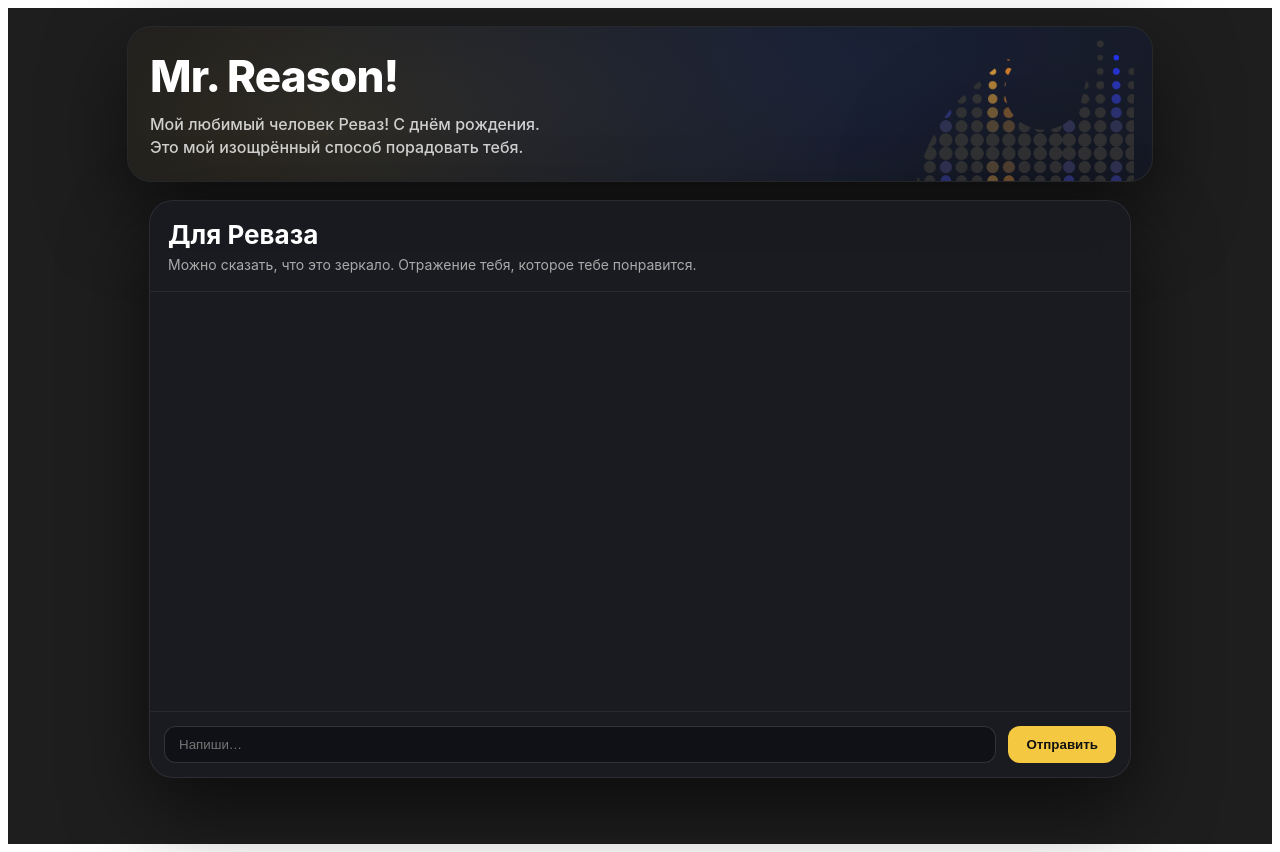
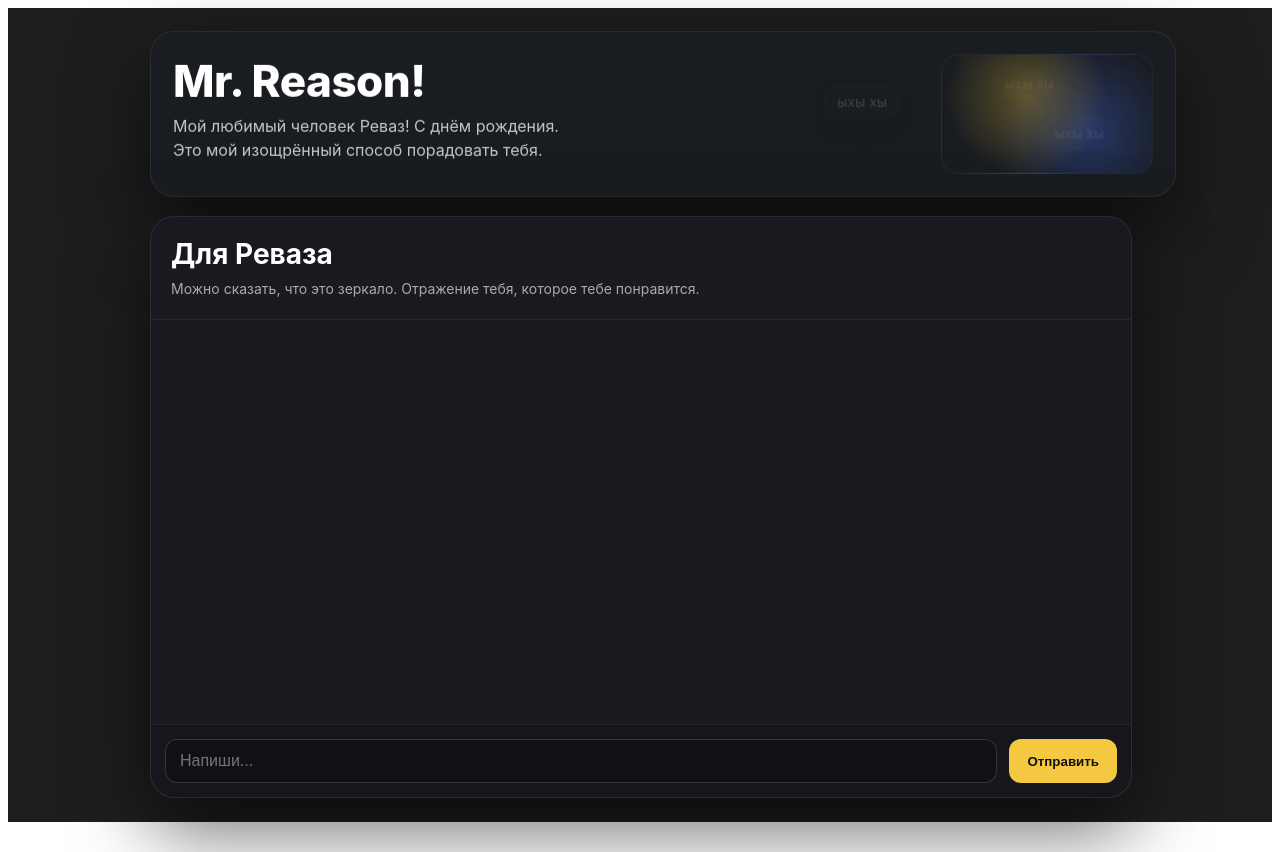
Before and after one commit to vic1995tory-ux/mr-reason, a Next.js app: page / in a window 1280 px wide. After the commit the page ends 830 px from the top, so only its background shows below. Built offline with nearby package versions, Linux system fonts and the light colour scheme.

Commit message:
Update index.js Layout

```diff
--- a/pages/index.js
+++ b/pages/index.js
@@ -5,93 +5,73 @@ export default function Home() {
   const [input, setInput] = useState("");
   const [loading, setLoading] = useState(false);
 
-  // интро-каскад
+  const typingSound = useRef(null);
+  const bottomRef = useRef(null);
+
+  // ====== HERO ANIMATION STATE ======
   const [showH1, setShowH1] = useState(false);
   const [showH2, setShowH2] = useState(false);
+  const [showH3, setShowH3] = useState(false);
 
-  // гирлянда "ыхы хы"
-  const [sparkles, setSparkles] = useState([]);
-  const sparkleTimerRef = useRef(null);
+  const [showGiggles, setShowGiggles] = useState(false);
+  const [giggles, setGiggles] = useState([]); // {id, top, left, delay, duration}
 
-  // звук печати
-  const typingSound = useRef(null);
+  // 3 отдельные "шейпы" — фиксируем их "рандомность" один раз на загрузке
+  const initialGiggles = useMemo(() => {
+    const pick = () => {
+      // область — правый верх hero-карты, чтобы выглядело как на твоём скрине
+      // top/left в процентах относительно hero-карты
+      const top = 18 + Math.random() * 55;   // 18%..73%
+      const left = 58 + Math.random() * 33;  // 58%..91%
+      const delay = Math.random() * 0.6;     // небольшая рассинхронизация
+      const duration = 0.6 + Math.random() * 0.8; // скорость мигания
+      return { top, left, delay, duration };
+    };
 
-  // автоскролл к последнему сообщению
-  const bottomRef = useRef(null);
+    return [
+      { id: "g1", text: "ыхы хы", ...pick() },
+      { id: "g2", text: "ыхы хы", ...pick() },
+      { id: "g3", text: "ыхы хы", ...pick() },
+    ];
+  }, []);
+
+  // Появление строк + запуск "гирлянды" после 2й строки
+  useEffect(() => {
+    const t1 = setTimeout(() => setShowH1(true), 150);            // старт
+    const t2 = setTimeout(() => setShowH2(true), 150 + 1200 + 200); // 0.2s пауза после 1й
+    const t3 = setTimeout(() => setShowH3(true), 150 + 1200 + 200 + 900 + 200); // 0.2s пауза после 2й
+
+    // "ыхы хы" должны появиться ПОСЛЕ второй строки
+    const tgStart = setTimeout(() => {
+      setGiggles(initialGiggles);
+      setShowGiggles(true);
+
+      // длительность ~4 секунды после старта первой "ыхы хы"
+      setTimeout(() => setShowGiggles(false), 4000);
+    }, 150 + 1200 + 200 + 250); // чуть после появления 2й строки
+
+    return () => {
+      clearTimeout(t1);
+      clearTimeout(t2);
+      clearTimeout(t3);
+      clearTimeout(tgStart);
+    };
+  }, [initialGiggles]);
+
+  // ====== CHAT AUTOSCROLL ======
   useEffect(() => {
     requestAnimationFrame(() => {
       bottomRef.current?.scrollIntoView({ behavior: "smooth", block: "end" });
     });
   }, [messages, loading]);
 
-  // запускаем интро
-  useEffect(() => {
-    const t1 = setTimeout(() => setShowH1(true), 200);
-    const t2 = setTimeout(() => setShowH2(true), 900); // H2 появляется позже
-
-    return () => {
-      clearTimeout(t1);
-      clearTimeout(t2);
-    };
-  }, []);
-
-  // гирлянда работает только пока НЕ показали H2
-  useEffect(() => {
-    // стартуем только когда H1 уже есть, а H2 ещё нет
-    if (!showH1 || showH2) return;
-
-    // каждые N мс создаём "пачку" из 3 огоньков
-    sparkleTimerRef.current = setInterval(() => {
-      const now = Date.now();
-
-      const newOnes = Array.from({ length: 3 }).map((_, idx) => {
-        // рандомные позиции внутри hero (в процентах)
-        const x = 10 + Math.random() * 80; // 10..90%
-        const y = 25 + Math.random() * 55; // 25..80%
-        // рандомная длительность "жизни"
-        const life = 900 + Math.random() * 900; // 0.9..1.8s
-        // рандомная задержка мигания
-        const delay = Math.random() * 0.6;
-
-        return {
-          id: `${now}-${idx}-${Math.random().toString(16).slice(2)}`,
-          x,
-          y,
-          life,
-          delay,
-        };
-      });
-
-      setSparkles((prev) => [...prev, ...newOnes]);
-
-      // убираем устаревшие (чтобы не копились)
-      setTimeout(() => {
-        setSparkles((prev) => prev.filter((s) => now - parseInt(s.id.split("-")[0], 10) < 2500));
-      }, 2600);
-    }, 650);
-
-    return () => {
-      clearInterval(sparkleTimerRef.current);
-      sparkleTimerRef.current = null;
-    };
-  }, [showH1, showH2]);
-
-  // когда появляется H2 — мгновенно “гасим гирлянду”
-  useEffect(() => {
-    if (!showH2) return;
-    clearInterval(sparkleTimerRef.current);
-    sparkleTimerRef.current = null;
-    setSparkles([]); // убрать “ыхы хы”
-  }, [showH2]);
-
   async function startTypingSound() {
     const a = typingSound.current;
     if (!a) return;
     try {
-      // IMPORTANT: на многих устройствах звук станет слышен ТОЛЬКО после явного клика/Enter
-      a.volume = 0.9; // сделала громче
+      a.volume = 0.8; // было тихо — делаем громче
       a.currentTime = 0;
-      await a.play();
+      await a.play(); // может быть заблокировано браузером — это ок
     } catch (_) {}
   }
 
@@ -135,7 +115,7 @@ export default function Home() {
   return (
     <div style={styles.page}>
       <style jsx global>{`
-        /* скрываем скроллбар, но скролл остаётся */
+        /* Скрываем скроллбар (скролл работает) */
         .chatScroll {
           scrollbar-width: none;
           -ms-overflow-style: none;
@@ -145,49 +125,45 @@ export default function Home() {
           height: 0;
         }
 
-        @keyframes fadeUp {
-          from { opacity: 0; transform: translateY(10px); }
-          to   { opacity: 1; transform: translateY(0); }
+        /* Плавнее и подольше появление */
+        @keyframes softIn {
+          from { opacity: 0; transform: translateY(10px); filter: blur(4px); }
+          to   { opacity: 1; transform: translateY(0);   filter: blur(0); }
         }
 
-        @keyframes blinkSoft {
-          0% { opacity: .15; transform: translateY(0); }
-          25% { opacity: 1; }
-          50% { opacity: .35; transform: translateY(-1px); }
-          75% { opacity: 1; }
-          100% { opacity: .15; transform: translateY(0); }
+        /* Лёгкое "дыхание" карточек */
+        @keyframes float {
+          0% { transform: translateY(0px); }
+          50% { transform: translateY(-3px); }
+          100% { transform: translateY(0px); }
         }
 
-        .sparkle {
-          position: absolute;
-          font-weight: 700;
-          letter-spacing: 0.3px;
-          opacity: 0;
-          animation:
-            fadeUp .35s ease forwards,
-            blinkSoft 1.25s ease-in-out infinite;
-          pointer-events: none;
-          user-select: none;
-          text-shadow: 0 8px 30px rgba(0,0,0,.55);
+        /* Точки typing */
+        .dot { animation: blink 1.2s infinite both; }
+        .dot:nth-child(2) { animation-delay: 0.2s; }
+        .dot:nth-child(3) { animation-delay: 0.4s; }
+        @keyframes blink {
+          0% { opacity: 0.2; }
+          20% { opacity: 1; }
+          100% { opacity: 0.2; }
         }
 
-        .h1In {
-          animation: fadeUp .55s ease forwards;
-        }
-        .h2In {
-          animation: fadeUp .55s ease forwards;
+        /* "Гирлянда" — мерцание */
+        @keyframes garland {
+          0% { opacity: 0.1; transform: translateY(0px) scale(0.98); }
+          15% { opacity: 1; }
+          50% { opacity: 0.2; transform: translateY(-2px) scale(1); }
+          100% { opacity: 0.1; transform: translateY(0px) scale(0.98); }
         }
 
-        /* на мобилке делаем всё компактнее */
+        /* Адаптив: ширина и высоты, чтобы инпут был удобный */
         @media (max-width: 520px) {
-          .heroWrap { padding: 18px !important; border-radius: 18px !important; }
-          .heroTitle { font-size: 30px !important; }
-          .heroSub { font-size: 14px !important; }
-          .cardWrap { height: 78vh !important; border-radius: 18px !important; }
+          .wrap {
+            padding: 14px !important;
+          }
         }
       `}</style>
 
-      {/* звук (важно: браузер может блокировать автозвук, но после первого Enter/клика обычно ок) */}
       <audio
         ref={typingSound}
         src="https://cdn.pixabay.com/audio/2022/03/15/audio_6b1b6e3b0f.mp3"
@@ -195,57 +171,65 @@ export default function Home() {
         playsInline
       />
 
-      {/* HERO / Обложка */}
-      <div style={styles.hero} className="heroWrap">
-        {/* фон можно заменить, если захочешь */}
-        <div style={styles.heroBg} />
-
-        {/* логотип */}
-        <img src="/logo.png" alt="logo" style={styles.logo} />
-
-        {/* H1 */}
-        <h1
-          className={showH1 ? "h1In heroTitle" : "heroTitle"}
-          style={{ ...styles.h1, opacity: showH1 ? 1 : 0 }}
+      <div className="wrap" style={styles.wrap}>
+        {/* HERO */}
+        <div style={styles.hero}>
+          <div style={styles.heroLeft}>
+            <div
+              style={{
+                ...styles.heroH1,
+                ...(showH1 ? styles.show : styles.hide),
+              }}
             >
               Mr. Reason!
-        </h1>
+            </div>
 
-        {/* H2 */}
-        <h2
-          className={showH2 ? "h2In heroSub" : "heroSub"}
-          style={{ ...styles.h2, opacity: showH2 ? 1 : 0 }}
+            <div
+              style={{
+                ...styles.heroH2,
+                ...(showH2 ? styles.show : styles.hide),
+              }}
             >
               Мой любимый человек Реваз! С днём рождения.
-          <br />
-          Это мой изощрённый способ порадовать тебя.
-        </h2>
+            </div>
 
-        {/* гирлянда */}
-        {!showH2 &&
-          sparkles.map((s) => (
             <div
-              key={s.id}
-              className="sparkle"
               style={{
-                left: `${s.x}%`,
-                top: `${s.y}%`,
-                color: s.x > 55 ? "#2D63FF" : "#F5C842", // синий/жёлтый как в лого
-                animationDelay: `${s.delay}s`,
+                ...styles.heroH3,
+                ...(showH3 ? styles.show : styles.hide),
               }}
             >
-              ыхы хы
+              Это мой изощрённый способ порадовать тебя.
+            </div>
+          </div>
+
+          {/* Гирлянда "ыхы хы" — 3 отдельных шейпа */}
+          {showGiggles &&
+            giggles.map((g) => (
+              <div
+                key={g.id}
+                style={{
+                  ...styles.giggle,
+                  top: `${g.top}%`,
+                  left: `${g.left}%`,
+                  animation: `garland ${g.duration}s ${g.delay}s infinite`,
+                }}
+              >
+                {g.text}
               </div>
             ))}
+
+          {/* Декор справа (пока как заглушка градиентом; если добавишь png — заменим на <img/>) */}
+          <div style={styles.heroRightDecor} />
         </div>
 
-      {/* CHAT */}
-      <div style={styles.card} className="cardWrap">
+        {/* CHAT CARD */}
+        <div style={styles.card}>
           <div style={styles.header}>
-          <div style={styles.headerTitle}>Для Реваза</div>
-          <div style={styles.headerSub}>
+            <h2 style={styles.title}>Для Реваза</h2>
+            <p style={styles.subtitle}>
               Можно сказать, что это зеркало. Отражение тебя, которое тебе понравится.
-          </div>
+            </p>
           </div>
 
           <div style={styles.chat} className="chatScroll">
@@ -282,11 +266,12 @@ export default function Home() {
               value={input}
               onChange={(e) => setInput(e.target.value)}
               onKeyDown={(e) => e.key === "Enter" && send()}
-            placeholder="Напиши…"
+              placeholder="Напиши..."
             />
             <button style={styles.button} onClick={send}>
               Отправить
             </button>
+          </div>
         </div>
       </div>
     </div>
@@ -296,83 +281,135 @@ export default function Home() {
 const styles = {
   page: {
     minHeight: "100vh",
-    background: "#1E1E1E",
+    background: "#1E1E1E", // фон как на Тильде
+    display: "flex",
+    justifyContent: "center",
+    alignItems: "flex-start",
+  },
+
+  wrap: {
+    width: "100%",
+    maxWidth: 980,
+    padding: 24,
     display: "flex",
     flexDirection: "column",
-    alignItems: "center",
     gap: 18,
-    padding: 18,
-    fontFamily: "Inter, system-ui, -apple-system, Segoe UI, Roboto, Arial, sans-serif",
+    fontFamily: "Inter, sans-serif",
   },
 
   hero: {
-    width: "min(980px, 100%)",
     position: "relative",
+    width: "100%",
     borderRadius: 24,
     padding: 22,
+    background: "rgba(25, 28, 35, 0.75)",
+    border: "1px solid rgba(255,255,255,0.08)",
+    boxShadow: "0 30px 80px rgba(0,0,0,0.6)",
+    backdropFilter: "blur(18px)",
     overflow: "hidden",
-    border: "1px solid rgba(255,255,255,0.07)",
-    background: "rgba(20, 22, 28, 0.7)",
-    boxShadow: "0 30px 80px rgba(0,0,0,0.55)",
+    animation: "float 7s ease-in-out infinite",
+    display: "flex",
+    justifyContent: "space-between",
+    gap: 16,
+    minHeight: 120,
   },
 
-  heroBg: {
+  heroLeft: {
+    maxWidth: 640,
+    zIndex: 2,
+  },
+
+  heroH1: {
+    fontSize: 44,
+    fontWeight: 800,
+    letterSpacing: -0.5,
+    color: "#fff",
+    marginBottom: 8,
+  },
+  heroH2: {
+    fontSize: 16,
+    color: "rgba(255,255,255,0.75)",
+    marginBottom: 4,
+  },
+  heroH3: {
+    fontSize: 16,
+    color: "rgba(255,255,255,0.75)",
+  },
+
+  show: {
+    opacity: 1,
+    transform: "translateY(0)",
+    filter: "blur(0)",
+    animation: "softIn 1.2s ease both",
+  },
+  hide: {
+    opacity: 0,
+    transform: "translateY(10px)",
+    filter: "blur(4px)",
+  },
+
+  giggle: {
     position: "absolute",
-    inset: 0,
-    background:
-      "radial-gradient(1200px 600px at 70% 20%, rgba(45,99,255,0.12), transparent 55%), radial-gradient(900px 500px at 20% 60%, rgba(245,200,66,0.10), transparent 60%)",
-    filter: "blur(0px)",
+    zIndex: 3,
+    padding: "8px 12px",
+    borderRadius: 999,
+    background: "rgba(255,255,255,0.06)",
+    border: "1px solid rgba(255,255,255,0.10)",
+    color: "rgba(255,255,255,0.85)",
+    fontSize: 14,
+    backdropFilter: "blur(10px)",
+    boxShadow: "0 10px 30px rgba(0,0,0,0.35)",
     pointerEvents: "none",
   },
 
-  logo: {
-    position: "absolute",
-    right: 18,
-    top: 12,
-    width: 220,
-    maxWidth: "38%",
+  heroRightDecor: {
+    width: 210,
+    minWidth: 210,
+    borderRadius: 18,
+    background:
+      "radial-gradient(circle at 40% 35%, rgba(245,200,66,0.35), transparent 55%), radial-gradient(circle at 70% 65%, rgba(74,117,255,0.35), transparent 55%)",
     opacity: 0.9,
-    filter: "drop-shadow(0 18px 50px rgba(0,0,0,.55))",
+    border: "1px solid rgba(255,255,255,0.06)",
+    zIndex: 1,
   },
 
-  h1: {
-    position: "relative",
-    margin: 0,
-    color: "#fff",
-    fontSize: 44,
-    fontWeight: 800,
-    letterSpacing: "-0.02em",
-  },
-
-  h2: {
-    position: "relative",
-    margin: "10px 0 0 0",
-    color: "rgba(255,255,255,0.78)",
-    fontSize: 16,
-    fontWeight: 500,
-    lineHeight: 1.45,
-    maxWidth: 520,
-  },
-
+  // CHAT CARD
   card: {
-    width: "min(980px, 100%)",
-    height: "72vh",
+    width: "100%",
+    borderRadius: 24,
     background: "rgba(25, 28, 35, 0.85)",
-    backdropFilter: "blur(20px)",
-    borderRadius: 24,
     border: "1px solid rgba(255,255,255,0.08)",
     boxShadow: "0 30px 80px rgba(0,0,0,0.6)",
+    backdropFilter: "blur(20px)",
+    overflow: "hidden",
     display: "flex",
     flexDirection: "column",
-    overflow: "hidden",
+
+    // ↑ вот тут правка высоты: делаем чуть выше + аккуратнее на мобилке
+    height: "calc(100vh - 220px)",
+    minHeight: 520,
+    maxHeight: 820,
   },
 
   header: {
-    padding: 18,
+    padding: 20,
     borderBottom: "1px solid rgba(255,255,255,0.06)",
   },
-  headerTitle: { color: "#fff", fontSize: 26, fontWeight: 700 },
-  headerSub: { marginTop: 6, color: "#aaa", fontSize: 14 },
+
+  title: {
+    color: "#fff",
+    fontSize: 28,
+    fontWeight: 700,
+    margin: 0,
+  },
+
+  subtitle: {
+    color: "#aaa",
+    marginTop: 8,
+    marginBottom: 0,
+    fontSize: 14,
+    lineHeight: 1.4,
+  },
 
   chat: {
     flex: 1,
@@ -383,7 +420,10 @@ const styles = {
     gap: 12,
   },
 
-  msg: { display: "flex" },
+  msg: {
+    display: "flex",
+    animation: "softIn 0.55s ease both",
+  },
 
   bubble: {
     maxWidth: "78%",
@@ -391,10 +431,11 @@ const styles = {
     borderRadius: 16,
     background: "rgba(255,255,255,0.05)",
     color: "#fff",
-    lineHeight: 1.4,
+    lineHeight: 1.45,
     fontSize: 15,
     backdropFilter: "blur(6px)",
     border: "1px solid rgba(255,255,255,0.08)",
+    wordBreak: "break-word",
   },
 
   user: {
@@ -403,23 +444,29 @@ const styles = {
     border: "none",
   },
 
-  typing: { opacity: 0.65, fontStyle: "italic" },
+  typing: {
+    opacity: 0.65,
+    fontStyle: "italic",
+  },
 
   inputRow: {
     display: "flex",
     gap: 12,
     padding: 14,
     borderTop: "1px solid rgba(255,255,255,0.06)",
+    background: "rgba(0,0,0,0.12)",
   },
 
   input: {
     flex: 1,
+    minWidth: 0,
     background: "#0f1116",
     border: "1px solid rgba(255,255,255,0.15)",
     borderRadius: 12,
-    padding: "10px 14px",
+    padding: "12px 14px",
     color: "#fff",
     outline: "none",
+    fontSize: 16, // важно для iOS чтобы не зумило
   },
 
   button: {
@@ -430,5 +477,6 @@ const styles = {
     color: "#111",
     fontWeight: 700,
     cursor: "pointer",
+    whiteSpace: "nowrap",
   },
 };
```
Lines whose indentation alone changed are shown as unchanged.
